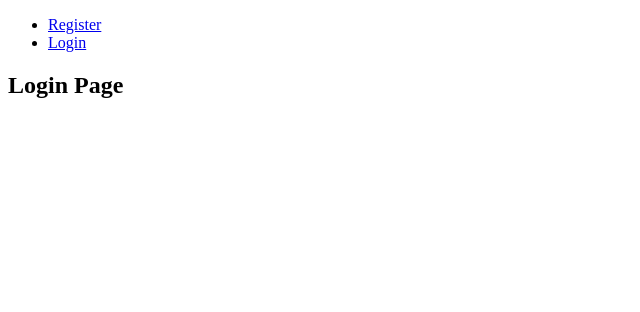
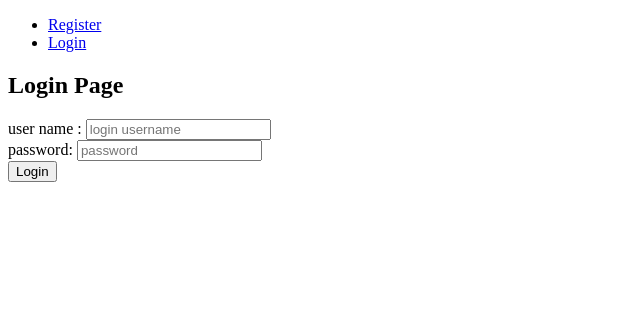
Before and after one commit to Syrinbh/projetServeur, a Django app: template Serveur/projetServeur/monProjet/templates/tasks/login.html in a window 1280 px wide. Shown: the top 312 px of the page, without its empty margins (0-640 px from the left). Run offline with Django 5.2, Linux system fonts and the light colour scheme; the template is opened without the code that fills it, so the values that code supplies are empty; parts of the project's set-up code (start-up, migrations or seed data) failed here and were passed over.

Commit message:
change login

```diff
--- a/Serveur/projetServeur/monProjet/templates/tasks/login.html
+++ b/Serveur/projetServeur/monProjet/templates/tasks/login.html
@@ -19,7 +19,18 @@
 <section class="register-part1">
     <h1><strong> Login Page </h1></strong>
 
-
+    <form method="POST">
+        {% csrf_token %}
+        <div>
+            <label for="username">user name :</label>
+            <input type="text" id="username" name="username" placeholder="login username" value="{{ username }}" required>
+        </div>
+        <div>
+            <label for="password">password:</label>
+            <input type="password" id="password" name="password" placeholder="password" value="{{ password }}" required>
+        </div>
+        <button type="submit"> Login </button>
+    </form>
 
 </section>
 </body>
--- a/Serveur/projetServeur/tasks/views.py
+++ b/Serveur/projetServeur/tasks/views.py
@@ -18,7 +18,8 @@ def Register_view(request):
 
 
 def Login_view(request):
-
+    username = ''
+    password = ''
     if request.method == 'POST' :
         username = request.POST["username"]
         password = request.POST["password"]
```
Also changed, not shown: 1 other file.
